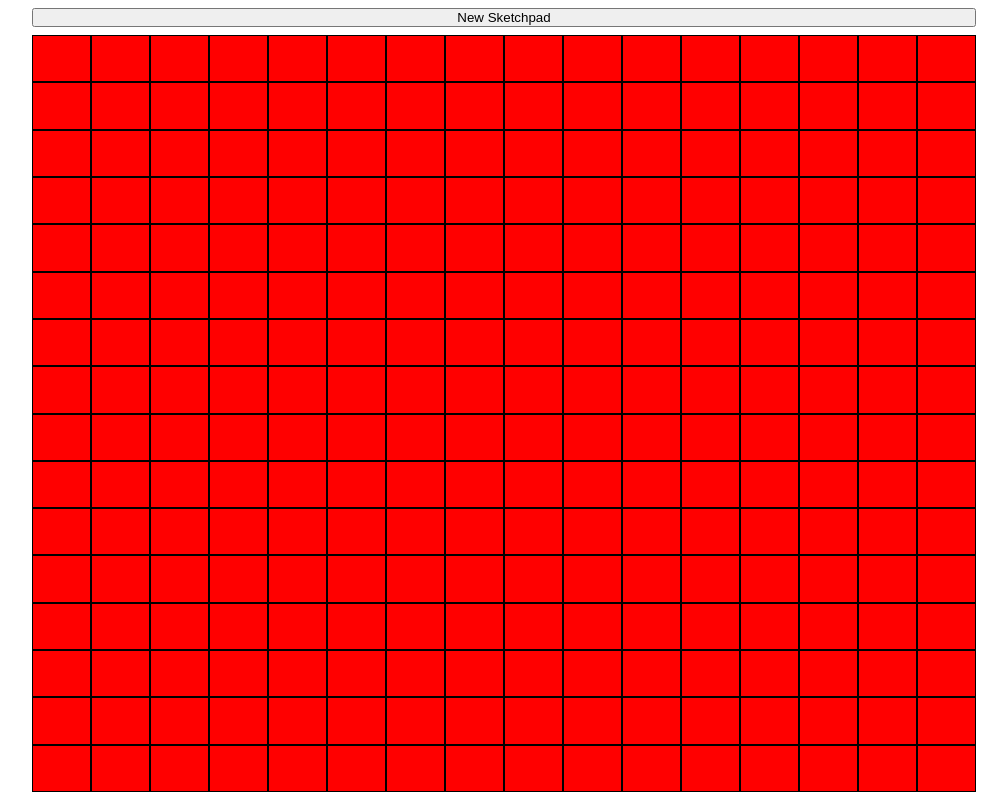
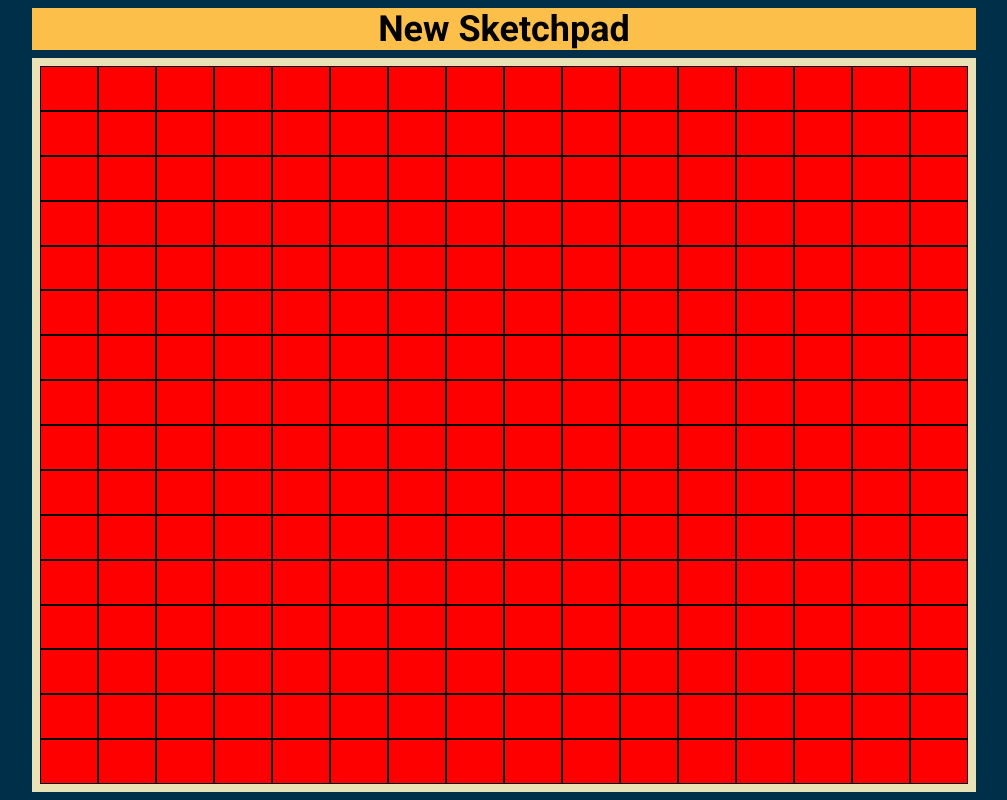
Before and after one commit to filming/etch-a-sketch, a plain HTML site: page index.html in a window 1280 px wide. Shown: the whole page, without its empty margins (136-1143 px from the left). Drawn offline with Linux system fonts and the light colour scheme.

Commit message:
style: Improve colour of elements on page

```diff
--- a/static/styles/style.css
+++ b/static/styles/style.css
@@ -1,3 +1,5 @@
+@import url('https://fonts.googleapis.com/css2?family=Roboto:ital,wght@0,100;0,300;0,400;0,500;0,700;0,900;1,100;1,300;1,400;1,500;1,700;1,900&display=swap');
+
 * {
     box-sizing: border-box;
     padding: 0;
@@ -12,12 +14,14 @@ body {
     width: 960px;
     margin: 0 auto;
     padding: 8px;
+    background-color: #003049;
     display: flex;
     flex-direction: column;
     gap: 8px;
 }
 
 .grid {
+    border: 8px #EAE2B7 solid;
     flex: 1;
     display: flex;
     flex-direction: column;
@@ -35,3 +39,11 @@ body {
     background-color: red;
     flex: 1;
 }
+
+.sketchpad-btn {
+    border: none;
+    background-color: #FCBF49;
+    font-size: 36px;
+    font-weight: bold;
+    font-family: "Roboto", sans-serif;
+}
```
